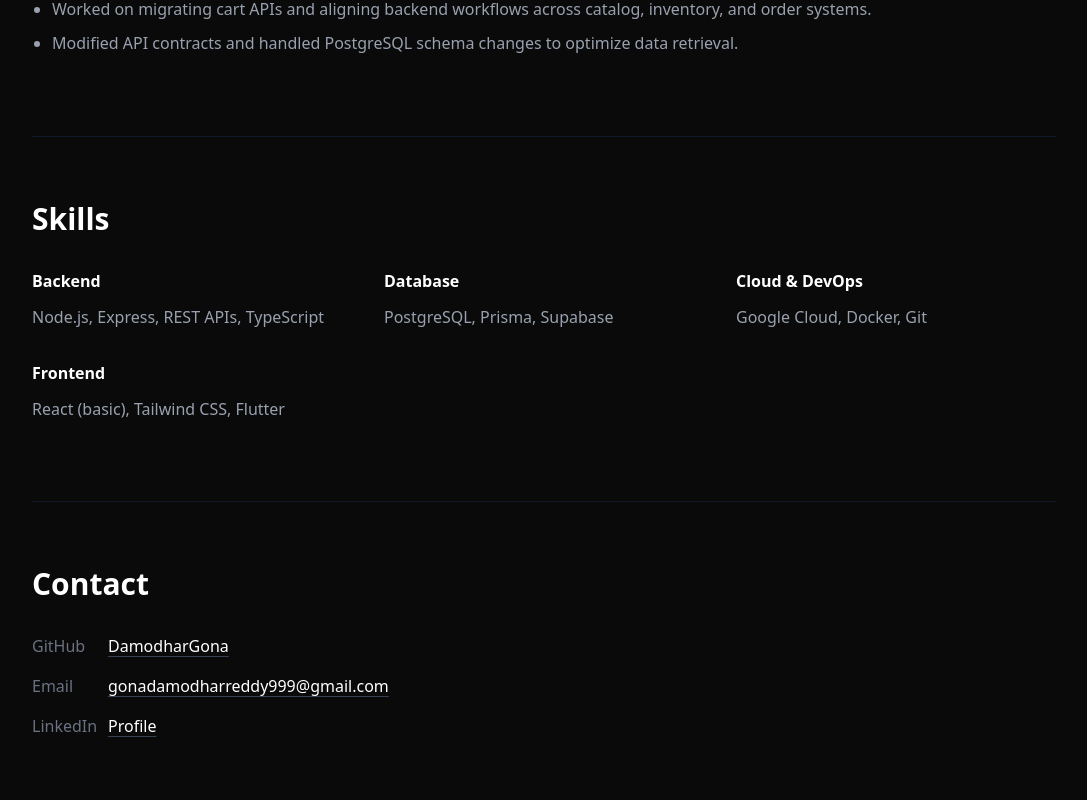
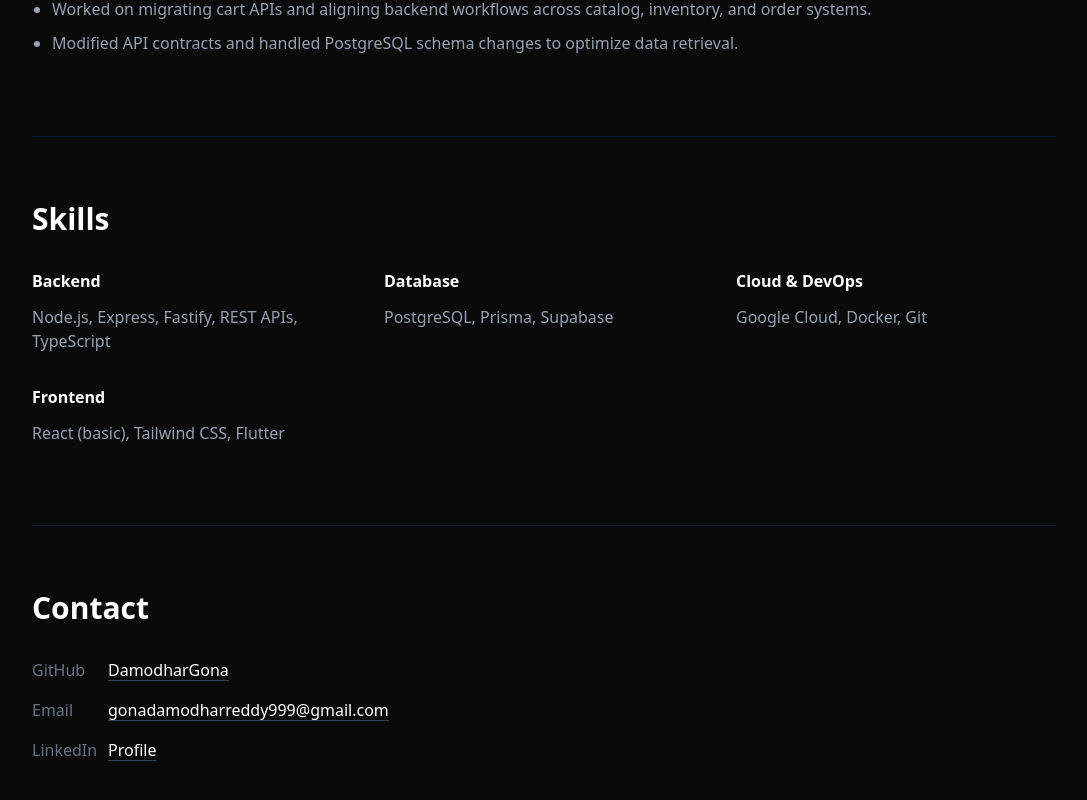
Before and after one commit to DamodharGona/portfolio-app, a React (Vite) app: page / in a window 1280 px wide. Shown: the part 1341-2141 px from the top of the page, without its empty margins (96-1183 px from the left). Built offline with nearby package versions, Linux system fonts and the light colour scheme.

Commit message:
added_skill

```diff
--- a/src/homePage.jsx
+++ b/src/homePage.jsx
@@ -139,7 +139,7 @@ function Home() {
           <div className="grid grid-cols-1 md:grid-cols-2 lg:grid-cols-3 gap-8">
             <div>
               <h4 className={`${TEXT_PRIMARY} font-semibold mb-3`}>Backend</h4>
-              <p className={TEXT_TERTIARY}>Node.js, Express, REST APIs, TypeScript</p>
+              <p className={TEXT_TERTIARY}>Node.js, Express, Fastify, REST APIs, TypeScript</p>
             </div>
             <div>
               <h4 className={`${TEXT_PRIMARY} font-semibold mb-3`}>Database</h4>
```
